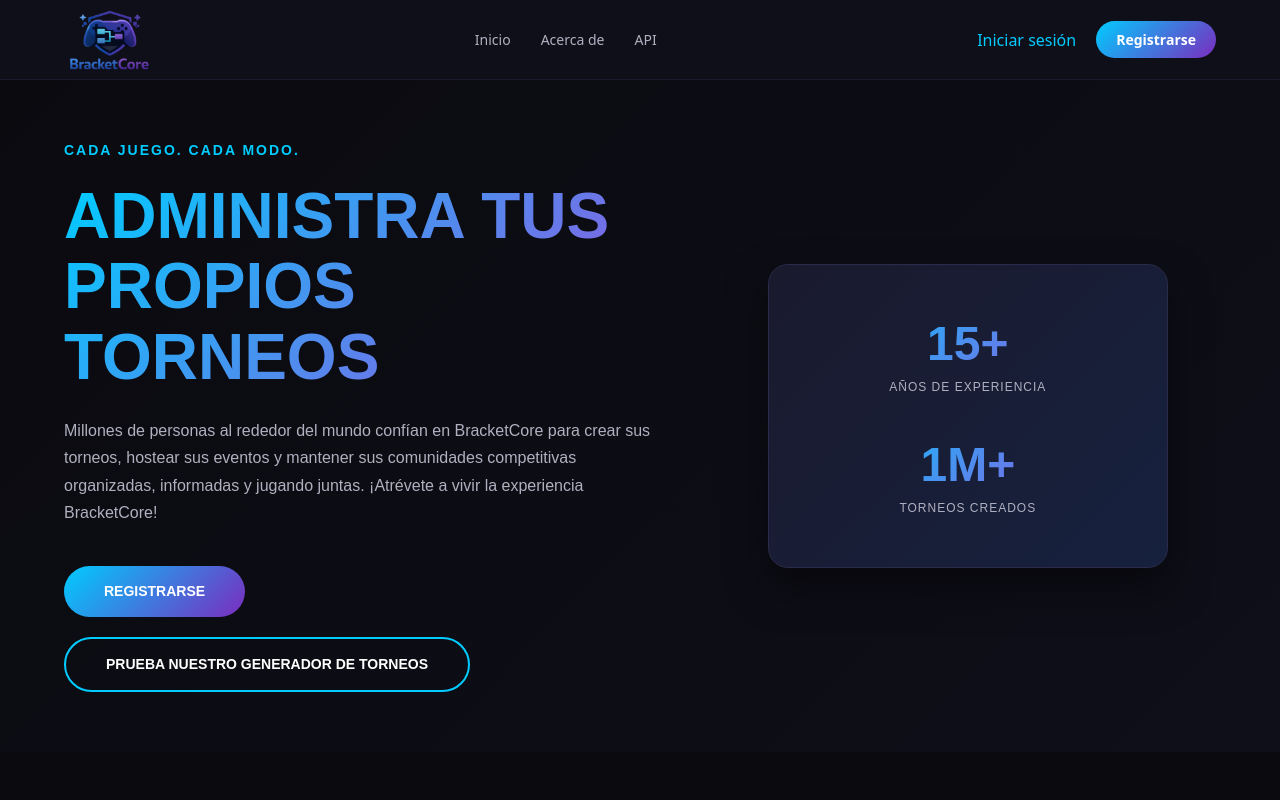
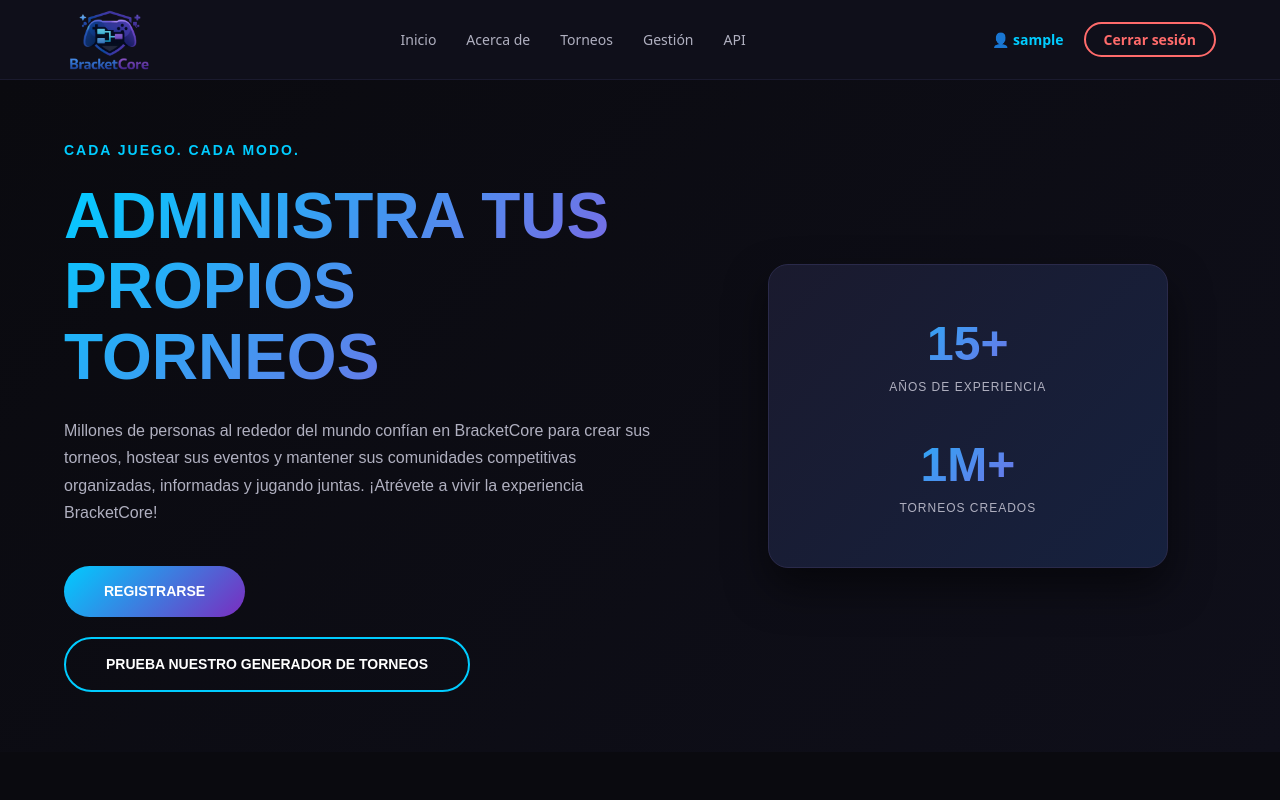
Before and after one commit to RaulCortez0/Project-WEBII, a React (Vite) app: page / in a window 1280 px wide. Shown: the top 800 px of the page. Built offline with nearby package versions, Linux system fonts and the light colour scheme; sample sign-in values are in the browser's storage.

Commit message:
Manejo de Autenticacion y Muestra de Perfil en el Navbar

```diff
--- /dev/null
+++ b/src/components/GuestRoute.tsx
@@ -0,0 +1,19 @@
+import { Navigate } from "react-router-dom";
+import { useAuth } from "../context/AuthContext";
+
+interface Props {
+  children: React.ReactNode;
+}
+
+// Ruta solo para usuarios NO autenticados (login, registro)
+const GuestRoute = ({ children }: Props) => {
+  const { isLoggedIn } = useAuth();
+
+  if (isLoggedIn) {
+    return <Navigate to="/" replace />;
+  }
+
+  return <>{children}</>;
+};
+
+export default GuestRoute;
--- a/src/components/Navbar.css
+++ b/src/components/Navbar.css
@@ -19,6 +19,14 @@
   background-clip: text;
   letter-spacing: 1px;
   white-space: nowrap;
+  display: flex;
+  align-items: center;
+}
+
+.logo-image {
+  height: 70px;
+  width: auto;
+  display: block;
 }
 
 .nav-links {
@@ -48,14 +56,24 @@
   justify-content: flex-end;
 }
 
-.language-select {
-  background: transparent;
+/* Usuario logueado */
+.nav-username {
+  color: #00ccff;
+  font-size: 14px;
+  font-weight: bold;
+  white-space: nowrap;
+}
+
+.login-link {
   color: #b0b0c0;
-  border: 1px solid #2a2a4a;
-  padding: 5px 10px;
-  border-radius: 5px;
-  cursor: pointer;
+  text-decoration: none;
   font-size: 14px;
+  transition: 0.2s;
+  white-space: nowrap;
+}
+
+.login-link:hover {
+  color: #00ccff;
 }
 
 .nav-btn {
@@ -69,6 +87,8 @@
   font-size: 14px;
   transition: 0.2s;
   white-space: nowrap;
+  text-decoration: none;
+  display: inline-block;
 }
 
 .nav-btn:hover {
@@ -76,12 +96,40 @@
   box-shadow: 0 5px 15px rgba(0, 204, 255, 0.3);
 }
 
-/* Responsive Navbar */
+/* Botón de cerrar sesión — mismo tamaño que nav-btn pero estilo rojo/outline */
+.logout-btn {
+  background: transparent;
+  border: 2px solid #ff6b6b;
+  padding: 6px 18px;
+  border-radius: 25px;
+  color: #ff6b6b;
+  cursor: pointer;
+  font-weight: bold;
+  font-size: 14px;
+  transition: 0.2s;
+  white-space: nowrap;
+}
+
+.logout-btn:hover {
+  background: rgba(255, 107, 107, 0.15);
+  transform: translateY(-2px);
+}
+
+.language-select {
+  background: transparent;
+  color: #b0b0c0;
+  border: 1px solid #2a2a4a;
+  padding: 5px 10px;
+  border-radius: 5px;
+  cursor: pointer;
+  font-size: 14px;
+}
+
+/* Responsive */
 @media (max-width: 1200px) {
   .nav-links {
     gap: 15px;
   }
-
   .nav-links a {
     font-size: 13px;
   }
@@ -94,25 +142,11 @@
     flex-direction: column;
     gap: 15px;
   }
-
   .nav-links {
     justify-content: center;
     flex-wrap: wrap;
   }
-
   .nav-right {
     justify-content: center;
   }
 }
-
-.logo-image {
-  height: 70px;
-  width: auto;
-  display: block;
-}
-
-/* Ajuste para mantener la altura del navbar */
-.nav-logo {
-  display: flex;
-  align-items: center;
-}
--- a/src/components/Navbar.tsx
+++ b/src/components/Navbar.tsx
@@ -1,7 +1,16 @@
-import { Link } from "react-router-dom";
+import { Link, useNavigate } from "react-router-dom";
+import { useAuth } from "../context/AuthContext";
 import "./Navbar.css";
 
 const Navbar = () => {
+  const { user, isLoggedIn, logout } = useAuth();
+  const navigate = useNavigate();
+
+  const handleLogout = () => {
+    logout();
+    navigate("/");
+  };
+
   return (
     <nav className="navbar">
       <Link to="/" className="nav-logo">
@@ -11,16 +20,31 @@
       <div className="nav-links">
         <Link to="/">Inicio</Link>
         <Link to="/about">Acerca de</Link>
+        <Link to="/torneos">Torneos</Link>
+        {isLoggedIn && (
+          <Link to="/gestion-torneos">Gestión</Link>
+        )}
         <a href="#">API</a>
       </div>
 
       <div className="nav-right">
+        {isLoggedIn ? (
+          <>
+            <span className="nav-username">👤 {user?.username}</span>
+            <button className="nav-btn logout-btn" onClick={handleLogout}>
+              Cerrar sesión
+            </button>
+          </>
+        ) : (
+          <>
             <Link to="/login" className="login-link">
               Iniciar sesión
             </Link>
             <Link to="/registro" className="nav-btn">
               Registrarse
             </Link>
+          </>
+        )}
       </div>
     </nav>
   );
--- /dev/null
+++ b/src/components/ProtectedRoute.tsx
@@ -0,0 +1,19 @@
+import { Navigate } from "react-router-dom";
+import { useAuth } from "../context/AuthContext";
+
+interface Props {
+  children: React.ReactNode;
+}
+
+// Ruta que requiere sesión activa
+const ProtectedRoute = ({ children }: Props) => {
+  const { isLoggedIn } = useAuth();
+
+  if (!isLoggedIn) {
+    return <Navigate to="/login" replace />;
+  }
+
+  return <>{children}</>;
+};
+
+export default ProtectedRoute;
--- /dev/null
+++ b/src/context/AuthContext.tsx
@@ -0,0 +1,57 @@
+import { createContext, useContext, useState, useEffect } from "react";
+
+interface User {
+  id: number;
+  username: string;
+  email: string;
+  role: string;
+  fecha_registro: string;
+}
+
+interface AuthContextType {
+  user: User | null;
+  login: (userData: User) => void;
+  logout: () => void;
+  isLoggedIn: boolean;
+}
+
+const AuthContext = createContext<AuthContextType>({
+  user: null,
+  login: () => {},
+  logout: () => {},
+  isLoggedIn: false,
+});
+
+export const AuthProvider = ({ children }: { children: React.ReactNode }) => {
+  const [user, setUser] = useState<User | null>(null);
+
+  // Al montar, revisar si hay sesión guardada
+  useEffect(() => {
+    const stored = sessionStorage.getItem("user");
+    if (stored) {
+      try {
+        setUser(JSON.parse(stored));
+      } catch {
+        sessionStorage.removeItem("user");
+      }
+    }
+  }, []);
+
+  const login = (userData: User) => {
+    setUser(userData);
+    sessionStorage.setItem("user", JSON.stringify(userData));
+  };
+
+  const logout = () => {
+    setUser(null);
+    sessionStorage.removeItem("user");
+  };
+
+  return (
+    <AuthContext.Provider value={{ user, login, logout, isLoggedIn: !!user }}>
+      {children}
+    </AuthContext.Provider>
+  );
+};
+
+export const useAuth = () => useContext(AuthContext);
--- a/src/pages/Register.tsx
+++ b/src/pages/Register.tsx
@@ -148,7 +148,6 @@
           <form onSubmit={handleSubmit} className="register-form">
             <h2>Crear cuenta</h2>
 
-            {/* Error general del API */}
             {apiError && (
               <div className="api-error-message">
                 {apiError}
--- a/src/pages/TournamentManager.tsx
+++ b/src/pages/TournamentManager.tsx
@@ -1,34 +1,27 @@
 import { useState } from "react";
 import { Link, useNavigate } from "react-router-dom";
+import { useAuth } from "../context/AuthContext";
 import { tournamentsData } from "./AllTournaments";
 import "./TournamentManager.css";
 
 const TournamentManager = () => {
   const navigate = useNavigate();
+  const { isLoggedIn } = useAuth(); // sesión real desde el contexto
   const [selectedOption, setSelectedOption] = useState<string | null>(null);
   const [showLoginWarning, setShowLoginWarning] = useState(false);
 
-  // Estado simulado de sesión (cambiar a true si el usuario está logueado)
-  const [isLoggedIn] = useState(true);
-
-  // Función para obtener el estado del torneo igual que en AllTournaments
   const getTournamentStatus = (tournament: typeof tournamentsData[0]) => {
     const currentDate = new Date();
     const endDate = new Date(tournament.endDate);
     const isDateExpired = currentDate > endDate;
     const isFull = tournament.registeredPlayers >= tournament.players;
 
-    if (isDateExpired) {
-      return "Torneo finalizado";
-    } else if (isFull || tournament.status === "full") {
-      return "Torneo cerrado - Cupo lleno";
-    } else {
-      const availableSpots = tournament.players - tournament.registeredPlayers;
-      return `Disponible - ${availableSpots} cupos`;
-    }
+    if (isDateExpired) return "Torneo finalizado";
+    if (isFull || tournament.status === "full") return "Torneo cerrado - Cupo lleno";
+    const availableSpots = tournament.players - tournament.registeredPlayers;
+    return `Disponible - ${availableSpots} cupos`;
   };
 
-  // Obtener los 3 torneos más recientes por fecha de inicio
   const getRecentTournaments = () => {
     return [...tournamentsData]
       .sort((a, b) => new Date(b.startDate).getTime() - new Date(a.startDate).getTime())
@@ -39,9 +32,7 @@
         game: tournament.game,
         players: tournament.players,
         startDate: new Date(tournament.startDate).toLocaleDateString("es-ES", {
-          day: "2-digit",
-          month: "2-digit",
-          year: "numeric"
+          day: "2-digit", month: "2-digit", year: "numeric"
         }),
         status: getTournamentStatus(tournament),
         participants: tournament.registeredPlayers,
@@ -56,8 +47,6 @@
       setShowLoginWarning(true);
       setSelectedOption("create");
     } else {
-      setShowLoginWarning(false);
-      setSelectedOption("create");
       navigate("/crear-torneo");
     }
   };
@@ -67,8 +56,6 @@
       setShowLoginWarning(true);
       setSelectedOption("edit");
     } else {
-      setShowLoginWarning(false);
-      setSelectedOption("edit");
       navigate("/editar-torneo");
     }
   };
@@ -78,7 +65,6 @@
     setSelectedOption(null);
   };
 
-  // Función para obtener la clase del estado
   const getStatusClass = (status: string) => {
     if (status.includes("Disponible")) return "status-available";
     if (status.includes("cerrado") || status.includes("Cupo lleno")) return "status-full";
@@ -88,7 +74,6 @@
 
   return (
     <main className="tournament-manager">
-      {/* Hero Section con imagen de fondo */}
       <section className="manager-hero">
         <div className="manager-hero-overlay"></div>
         <div className="manager-hero-content">
@@ -97,19 +82,18 @@
         </div>
       </section>
 
-      {/* Selector de acciones */}
       <section className="action-selector">
         <h2>¿Qué deseas hacer?</h2>
         <div className="action-buttons">
           <button
-            className={`action-btn create-btn ${selectedOption === "create" && showLoginWarning ? 'warning' : ''}`}
+            className={`action-btn create-btn ${selectedOption === "create" && showLoginWarning ? "warning" : ""}`}
             onClick={handleCreateTournament}
           >
             <span className="btn-icon">🏆</span>
             Crear Torneo
           </button>
           <button
-            className={`action-btn edit-btn ${selectedOption === "edit" && showLoginWarning ? 'warning' : ''}`}
+            className={`action-btn edit-btn ${selectedOption === "edit" && showLoginWarning ? "warning" : ""}`}
             onClick={handleEditTournament}
           >
             <span className="btn-icon">✏️</span>
@@ -117,14 +101,13 @@
           </button>
         </div>
 
-        {/* Advertencia de inicio de sesión */}
         {showLoginWarning && (
           <div className="login-warning">
             <div className="warning-icon">⚠️</div>
             <div className="warning-content">
               <h3>Necesitas una cuenta</h3>
               <p>
-                Para {selectedOption === "create" ? "crear un nuevo torneo " : "editar un torneo existente "}
+                Para {selectedOption === "create" ? "crear un nuevo torneo" : "editar un torneo existente"}{" "}
                 es necesario tener una cuenta activa en Bracket Core.
               </p>
               <div className="warning-buttons">
@@ -137,7 +120,6 @@
         )}
       </section>
 
-      {/* Torneos Activos - 3 más recientes */}
       <section className="active-tournaments">
         <div className="section-header">
           <h2>🏆 Torneos Recientes</h2>
@@ -183,7 +165,6 @@
         </div>
       </section>
 
-      {/* Sección de información adicional */}
       <section className="info-section">
         <div className="info-card">
           <div className="info-icon">📊</div>
@@ -229,7 +210,6 @@
         </div>
       </section>
 
-      {/* CTA Final */}
       <section className="manager-cta">
         <h2>¿Listo para organizar tu torneo?</h2>
         <p>
```
Also changed, not shown: src/App.tsx (+50 -5 lines), src/pages/Login.tsx (+4 -3 lines). Lines whose indentation alone changed are shown as unchanged.
